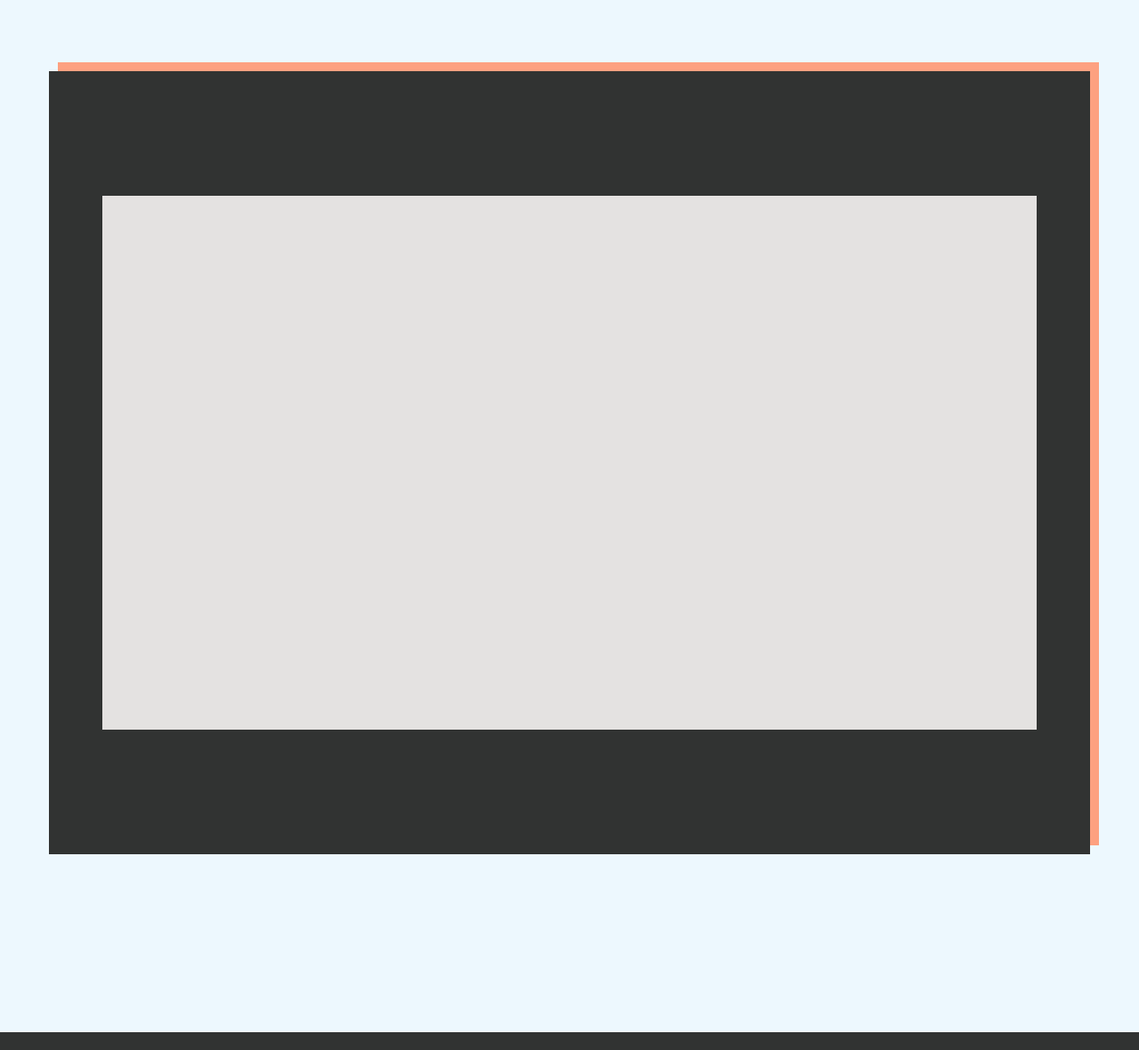
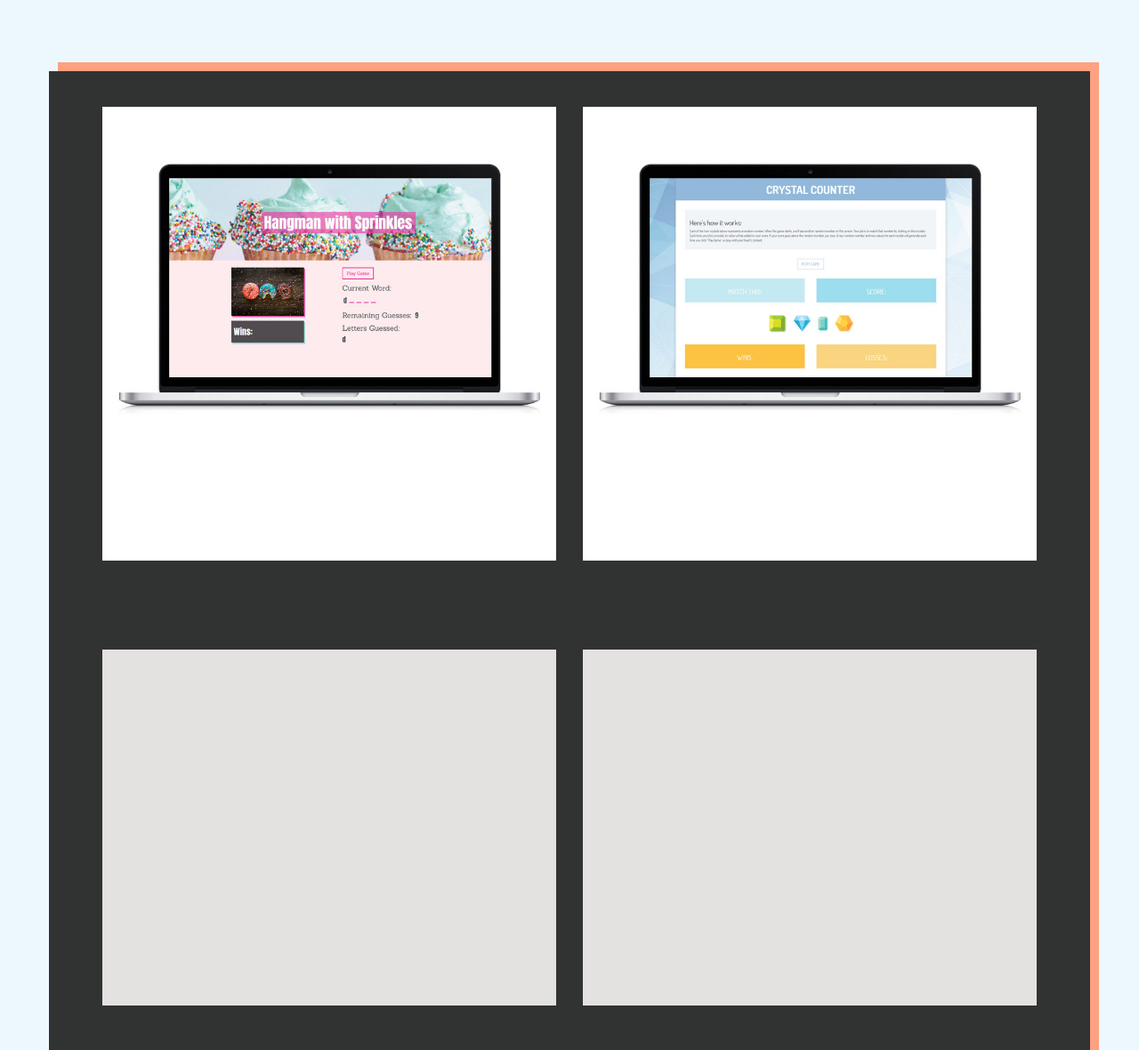
Before and after one commit to ngranahan/ngranahan.github.io, a plain HTML site: page portfolio.html in a window 1280 px wide. Shown: the part 520-1700 px from the top of the page at 89% size. Drawn offline with nearby package versions, Linux system fonts and the light colour scheme.

Commit message:
updated portfolio images

```diff
--- a/assets/css/style.css
+++ b/assets/css/style.css
@@ -8,7 +8,7 @@ body {
     background-color: #edf8fe;
 }
 .place-holder {
-    height: 600px;
+    height: 400px;
     background-color: #e4e2e1;
     margin: 100px 0;
 }
@@ -161,6 +161,11 @@ ul {
     border-radius: 50%;
 }
 
+/* PORTFOLIO STYLES */
+
+
+/* CONTACT STYLES */
+
 textarea, .input-text {
     width: 100%;
     margin: 20px 0;
--- a/portfolio.html
+++ b/portfolio.html
@@ -59,7 +59,21 @@
     </div>
     <div class="container main-content">
         <div class="row">
-                <div class="col-sm-12">
+            <div class="col-sm-6 relative project-card text-center">
+                <!-- portfolio section goes here -->
+                <img src="assets/images/HangmanSprinkles-Mockup.jpg" class="img-responsive">
+            </div>
+            <div class="col-sm-6">
+                <!-- portfolio section goes here -->
+                <img src="assets/images/CrystalCounter-Mockup.jpg" class="img-responsive">
+            </div>
+        </div>
+        <div class="row">
+            <div class="col-sm-6">
+                <!-- portfolio section goes here -->
+                <div class="place-holder"></div>
+            </div>
+            <div class="col-sm-6">
                 <!-- portfolio section goes here -->
                 <div class="place-holder"></div>
             </div>
```
Also changed, not shown: assets/images/CrystalCounter-Mockup.jpg (added), assets/images/HangmanSprinkles-Mockup.jpg (added). Lines whose indentation alone changed are shown as unchanged.
